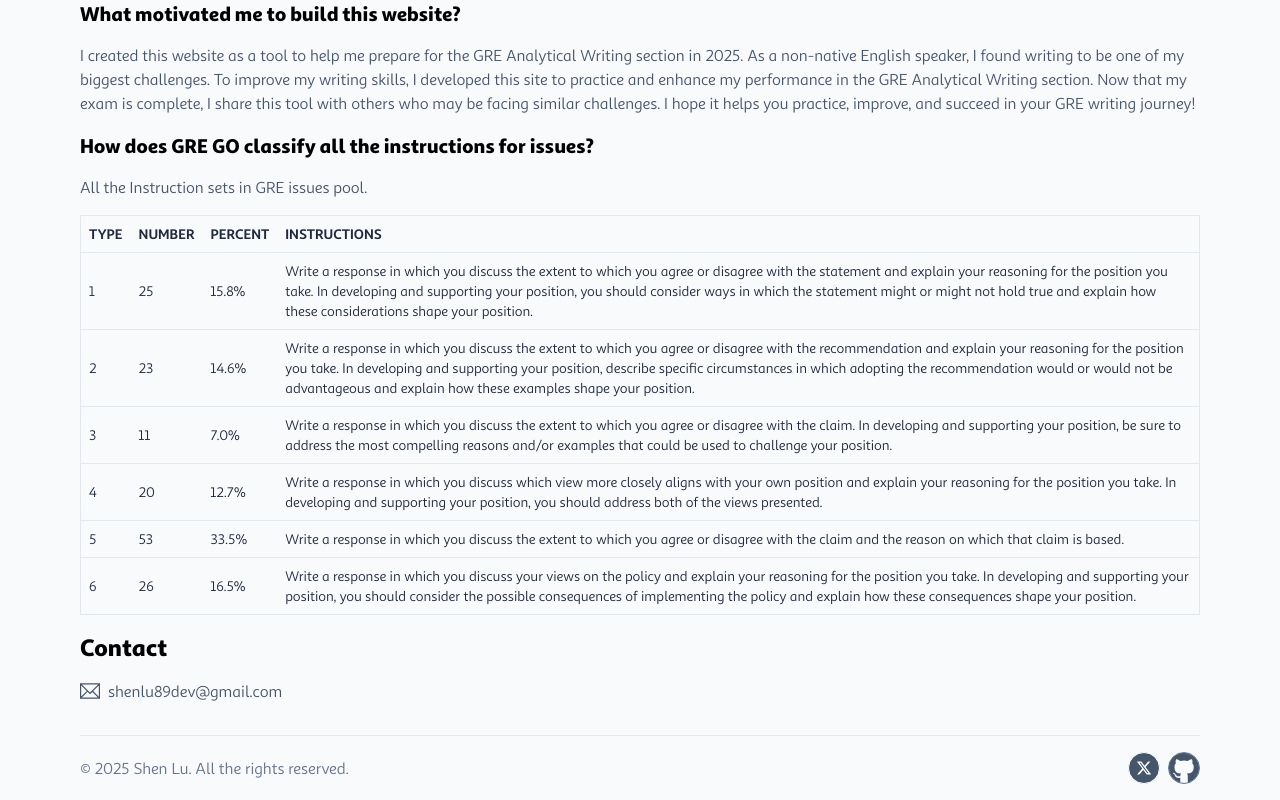
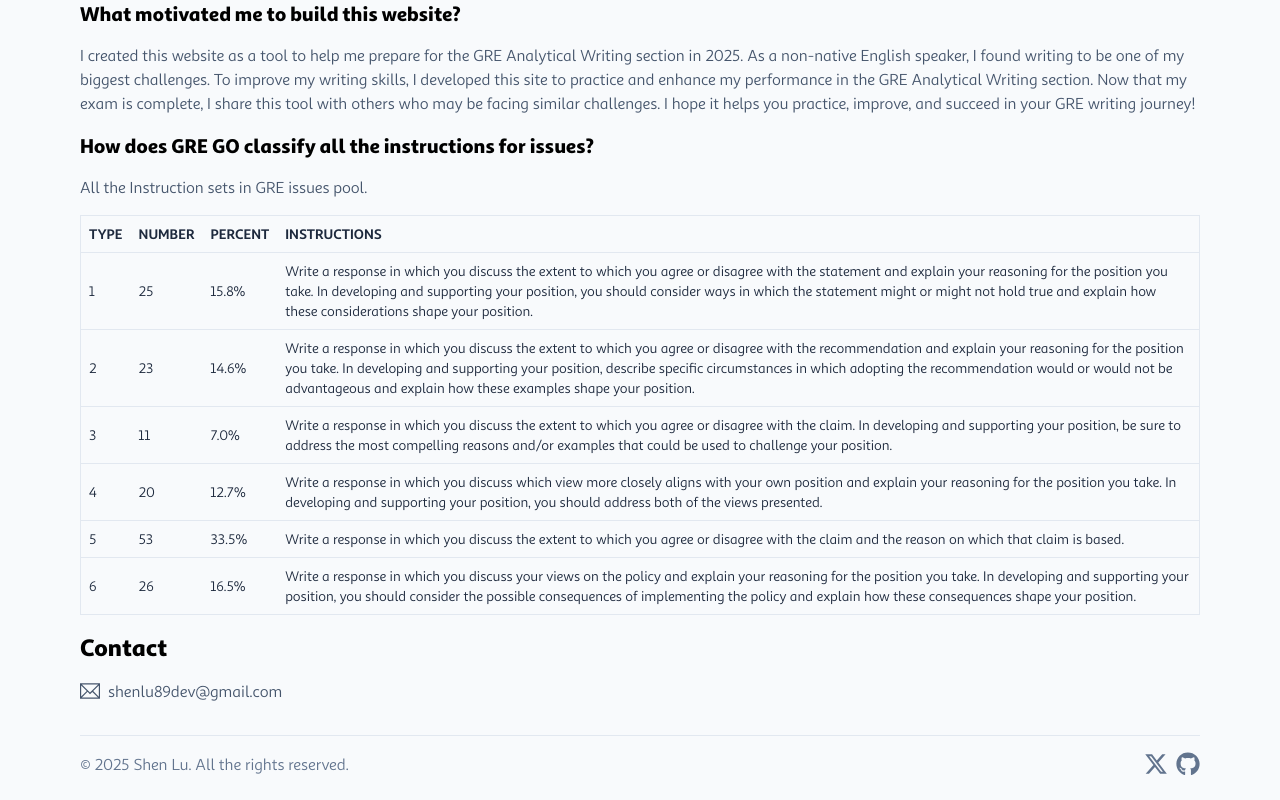
Before and after one commit to shenlu89/grego, a Next.js app: page /about in a window 1280 px wide. Shown: the part 226-1026 px from the top of the page. Built offline with nearby package versions, Linux system fonts and the light colour scheme.

Commit message:
style: update social icons styling

```diff
--- a/components/footer.tsx
+++ b/components/footer.tsx
@@ -20,20 +20,18 @@ export const Footer: NextPage = () => {
           </p>
           <ul className="flex items-center space-x-2">
             <Link
-              className="flex size-8 justify-center items-center rounded-full border bg-slate-600 hover:bg-black text-white"
               href={"https://x.com/shenlu89"}
               target={"_blank"}
               title="X"
             >
-              <FaXTwitter className="w-full" />
+              <FaXTwitter className="size-6" />
             </Link>
             <Link
-              className="flex size-8 rounded-full justify-center items-center border group"
               href={"https://github.com/shenlu89/grego"}
               target={"_blank"}
               title="GitHub"
             >
-              <FaGithub className="size-8 fill-slate-600 group-hover:fill-black" />
+              <FaGithub className="size-6" />
             </Link>
           </ul>
         </div>
```
